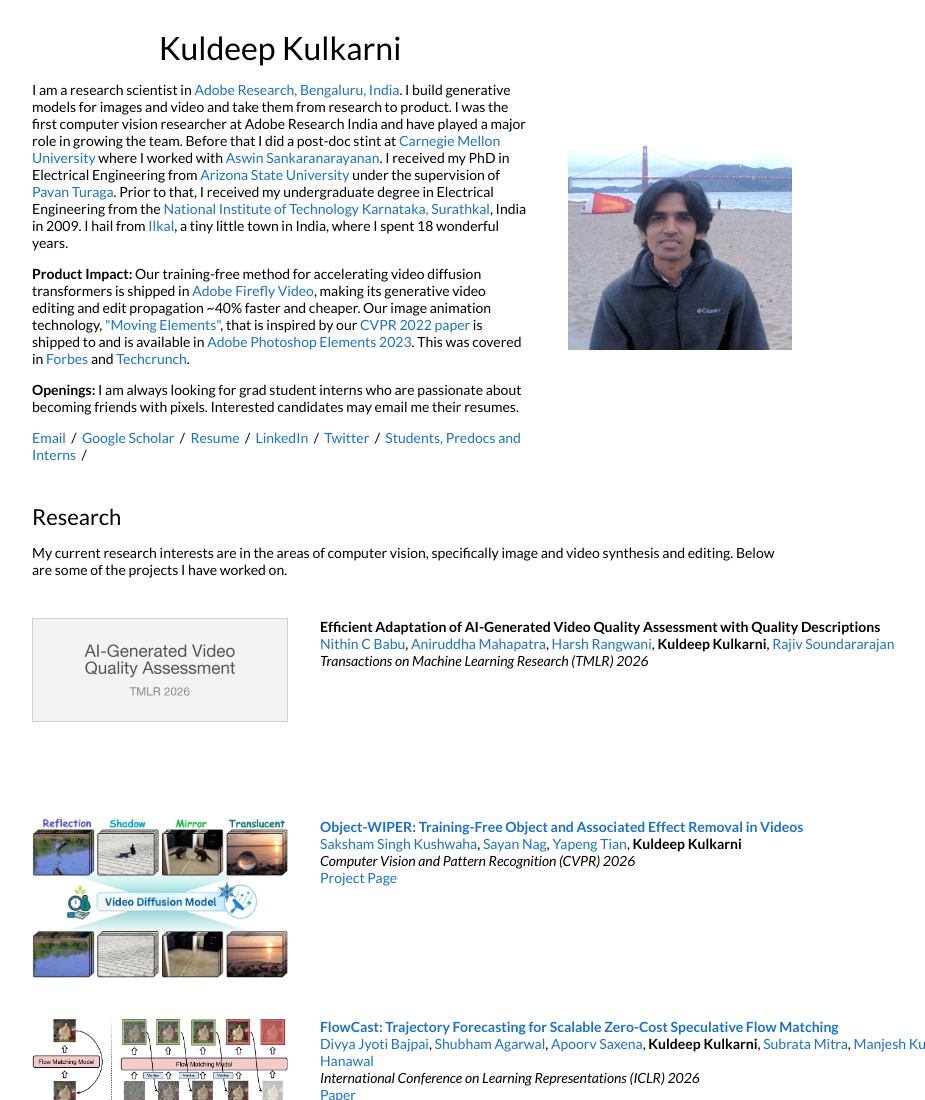
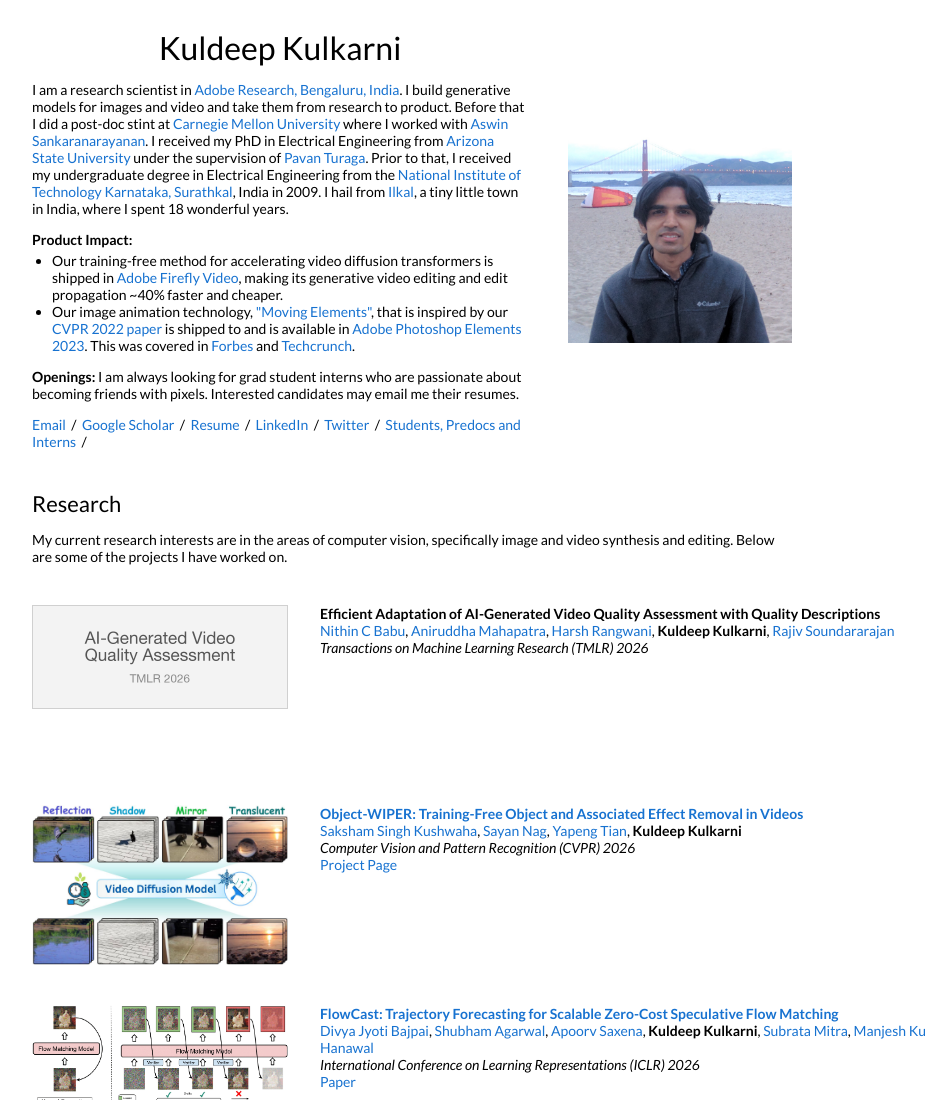
Before and after one commit to KuldeepKulkarni/KuldeepKulkarni.github.io, a plain HTML site: page index.htm in a window 1280 px wide. Shown: the top 1100 px of the page, without its empty margins (228-1153 px from the left). Drawn offline with Linux system fonts and the light colour scheme.

Commit message:
Format Product Impact as bullets; hide team-growth sentence
- Split Product Impact into two bullet points (Firefly Video, Moving Elements)
- Comment out the "first computer vision researcher ... growing the team"
  sentence in the bio (website only; the resume keeps it)

Removed or replaced content is kept as HTML comments rather than deleted.

Co-authored-by: Copilot App <223556219+Copilot@users.noreply.github.com>

```diff
--- a/index.htm
+++ b/index.htm
@@ -70,10 +70,15 @@
         <p align="center">
           <name>Kuldeep Kulkarni</name>
         </p>
-        <p> I am a research scientist in <a href="https://research.adobe.com/person/kuldeep-kulkarni/">Adobe Research, Bengaluru, India</a>. I build generative models for images and video and take them from research to product. I was the first computer vision researcher at Adobe Research India and have played a major role in growing the team. Before that I did a post-doc stint at <a href="https://www.ece.cmu.edu/">Carnegie Mellon University </a> where I worked with  <a href="https://users.ece.cmu.edu/~saswin/">Aswin Sankaranarayanan</a>. I received my PhD in Electrical Engineering from <a href="http://ecee.engineering.asu.edu/">Arizona State University</a> under the supervision of <a href="http://pavanturaga.com">Pavan Turaga</a>. Prior to that, I received my undergraduate degree in Electrical Engineering from the <a href="http://www.nitk.ac.in/">National Institute of Technology Karnataka, Surathkal</a>, India in 2009. I hail from <a href="https://en.wikipedia.org/wiki/Ilkal">Ilkal</a>, a tiny little town in India, where I spent 18 wonderful years.
+        <p> I am a research scientist in <a href="https://research.adobe.com/person/kuldeep-kulkarni/">Adobe Research, Bengaluru, India</a>. I build generative models for images and video and take them from research to product. <!-- I was the first computer vision researcher at Adobe Research India and have played a major role in growing the team. -->Before that I did a post-doc stint at <a href="https://www.ece.cmu.edu/">Carnegie Mellon University </a> where I worked with  <a href="https://users.ece.cmu.edu/~saswin/">Aswin Sankaranarayanan</a>. I received my PhD in Electrical Engineering from <a href="http://ecee.engineering.asu.edu/">Arizona State University</a> under the supervision of <a href="http://pavanturaga.com">Pavan Turaga</a>. Prior to that, I received my undergraduate degree in Electrical Engineering from the <a href="http://www.nitk.ac.in/">National Institute of Technology Karnataka, Surathkal</a>, India in 2009. I hail from <a href="https://en.wikipedia.org/wiki/Ilkal">Ilkal</a>, a tiny little town in India, where I spent 18 wonderful years.
         </p>
-        <p><strong>Product Impact:</strong> Our training-free method for accelerating video diffusion transformers is shipped in <a href="https://firefly.adobe.com/video-editor?section=quick-actions">Adobe Firefly Video</a>, making its generative video editing and edit propagation ~40% faster and cheaper. Our image animation technology, <a href="https://www.youtube.com/watch?v=W-9D_-ilS1Y">"Moving Elements"</a>, that is inspired by our <a href="https://controllable-cinemagraphs.github.io/">CVPR 2022 paper</a> is shipped to and is available in <a href="https://www.adobe.com/in/products/photoshop-elements/whats-new.html">Adobe Photoshop Elements 2023</a>. This was covered in <a href="https://www.forbes.com/sites/marksparrow/2022/09/29/adobe-unveils-latest-photoshop-elements-and-premiere-elements-with-faster-and-easier-editing/">Forbes</a> and <a href="https://techcrunch.com/2022/09/29/adobe-rolls-out-photoshop-and-premiere-elements-2023-with-ai-powered-features/">Techcrunch</a>.
-        </p>
+        <!-- <p><strong>Product Impact:</strong> Our image animation technology, <a href="https://www.youtube.com/watch?v=W-9D_-ilS1Y">"Moving Elements"</a>, that is inspired by our <a href="https://controllable-cinemagraphs.github.io/">CVPR 2022 paper</a> is shipped to and is available in <a href="https://www.adobe.com/in/products/photoshop-elements/whats-new.html">Adobe Photoshop Elements 2023</a>. This was covered in <a href="https://www.forbes.com/sites/marksparrow/2022/09/29/adobe-unveils-latest-photoshop-elements-and-premiere-elements-with-faster-and-easier-editing/">Forbes</a> and <a href="https://techcrunch.com/2022/09/29/adobe-rolls-out-photoshop-and-premiere-elements-2023-with-ai-powered-features/">Techcrunch</a>.
+        </p> -->
+        <p style="margin-bottom: 4px"><strong>Product Impact:</strong></p>
+        <ul style="margin-top: 4px; padding-left: 20px">
+          <li>Our training-free method for accelerating video diffusion transformers is shipped in <a href="https://firefly.adobe.com/video-editor?section=quick-actions">Adobe Firefly Video</a>, making its generative video editing and edit propagation ~40% faster and cheaper.</li>
+          <li>Our image animation technology, <a href="https://www.youtube.com/watch?v=W-9D_-ilS1Y">"Moving Elements"</a>, that is inspired by our <a href="https://controllable-cinemagraphs.github.io/">CVPR 2022 paper</a> is shipped to and is available in <a href="https://www.adobe.com/in/products/photoshop-elements/whats-new.html">Adobe Photoshop Elements 2023</a>. This was covered in <a href="https://www.forbes.com/sites/marksparrow/2022/09/29/adobe-unveils-latest-photoshop-elements-and-premiere-elements-with-faster-and-easier-editing/">Forbes</a> and <a href="https://techcrunch.com/2022/09/29/adobe-rolls-out-photoshop-and-premiere-elements-2023-with-ai-powered-features/">Techcrunch</a>.</li>
+        </ul>
         <p><strong>Openings:</strong> I am always looking for grad student interns who are passionate about becoming friends with pixels. Interested candidates may email me their resumes.
         </p>
 <a href="mailto:kulkulka@adobe.com">Email</a> &nbsp/&nbsp
```
